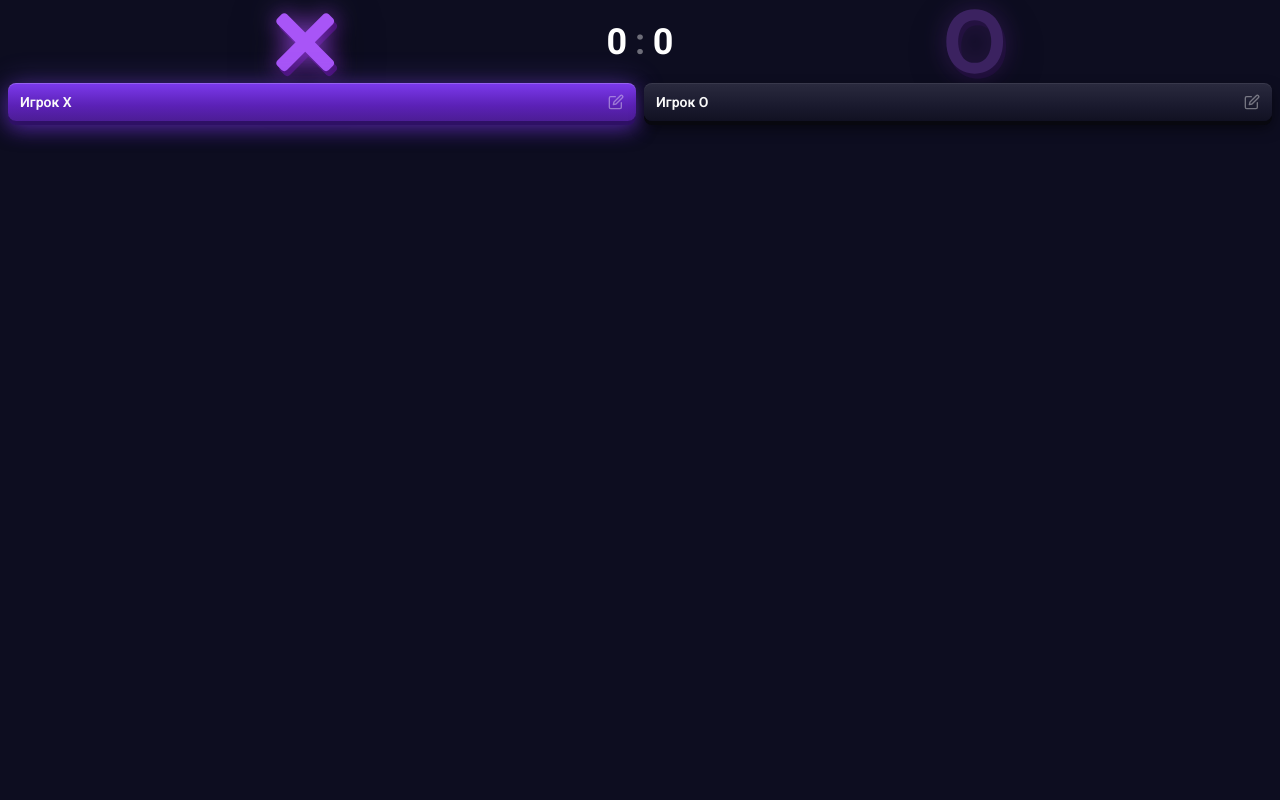
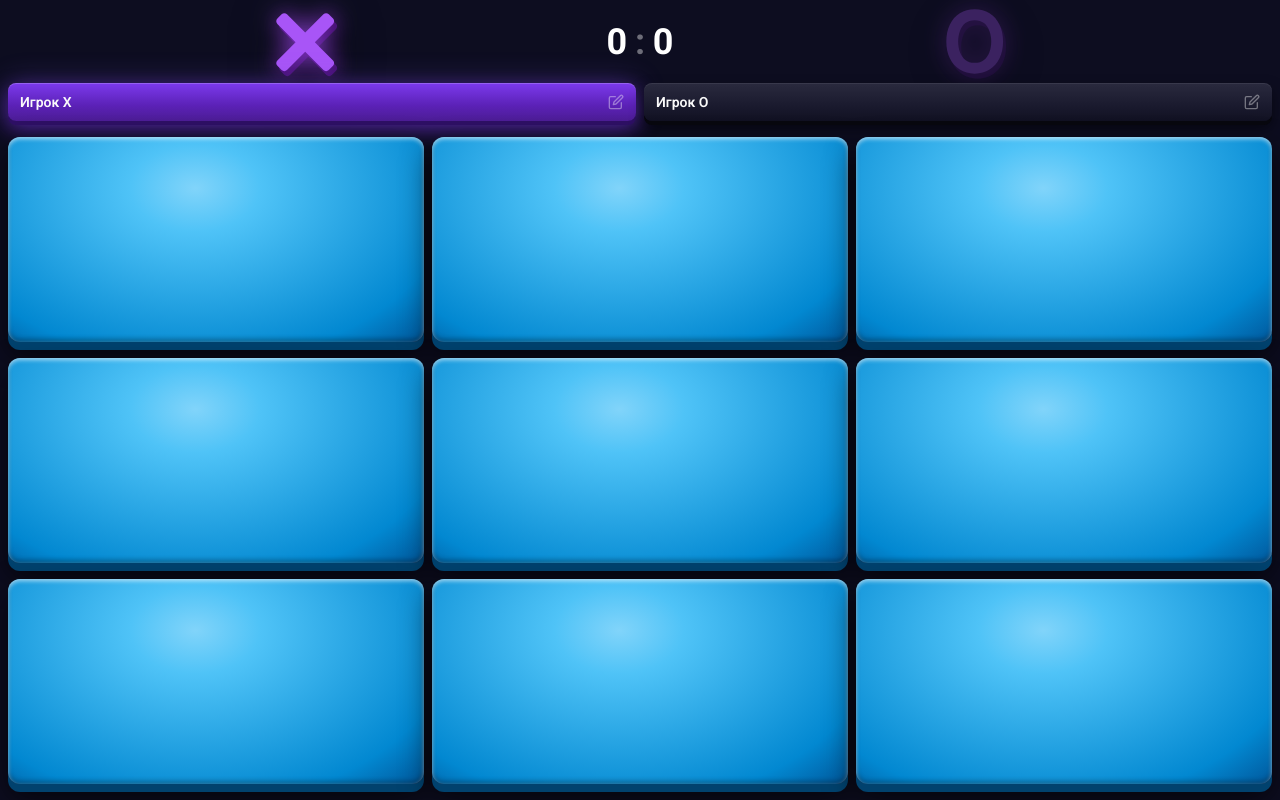
Before and after one commit to maxgloba/tic-tac-toe, a Nuxt app: page / in a window 1280 px wide. Built offline with nearby package versions, Linux system fonts and the light colour scheme.

Commit message:
Update global.css

```diff
--- a/assets/global.css
+++ b/assets/global.css
@@ -1,10 +1,18 @@
 html, body, * { font-family: 'Roboto', sans-serif; }
+
+html {
+  height: 100%;
+}
 
 body {
   background-color: #0d0d20;
   color: #fafafa;
   height: 100vh;        /* fallback */
   height: 100dvh;       /* mobile: excludes browser chrome */
+}
+
+#__nuxt {
+  height: 100%;
 }
 
 /* ── 3D Board buttons ── */
```
